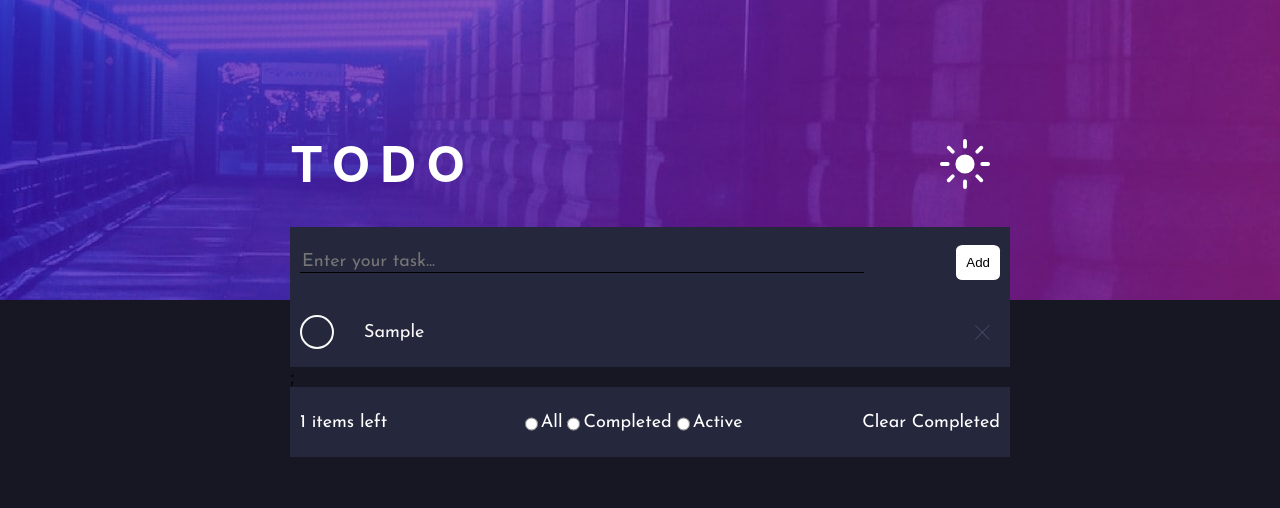
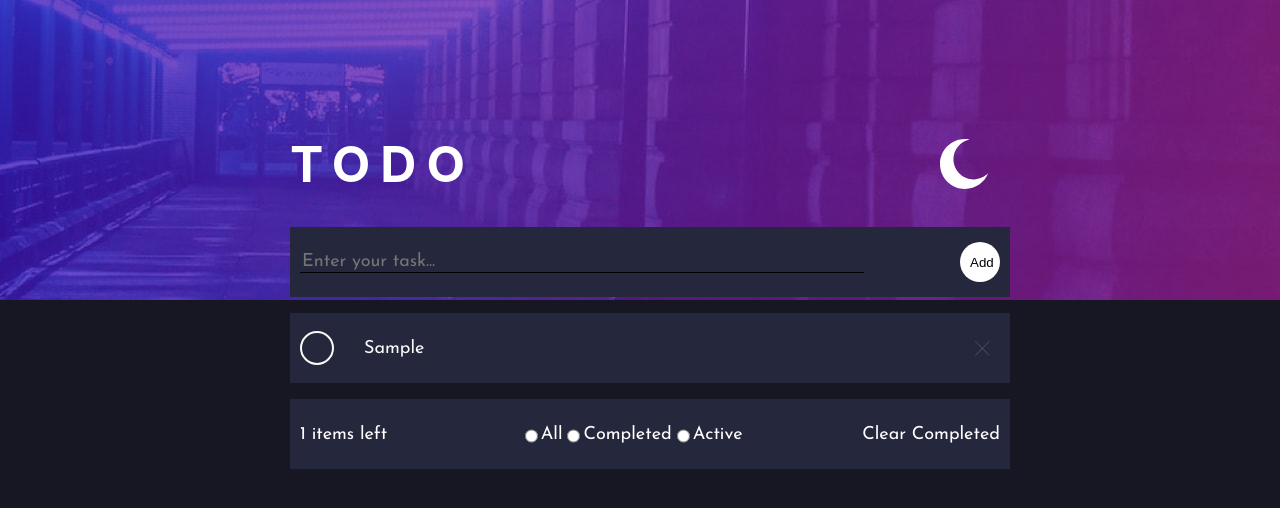
Before and after one commit to alonman17/Todo-app-react, a React (Create React App) app: page / in a window 1280 px wide. Both pictures are taken after typing "Sample" into the empty fields and a click on the button "Add". Shown: the top 508 px of the page. Built offline with nearby package versions, Linux system fonts and the light colour scheme.

Commit message:
Finished main logic, need to add Weather

```diff
--- a/package.json
+++ b/package.json
@@ -7,6 +7,7 @@
     "@testing-library/react": "^12.1.4",
     "@testing-library/user-event": "^13.5.0",
     "react": "^17.0.2",
+    "react-beautiful-dnd": "^13.1.0",
     "react-dom": "^17.0.2",
     "react-scripts": "5.0.0",
     "web-vitals": "^2.1.4"
--- a/src/components/AddTask/AddTask.css
+++ b/src/components/AddTask/AddTask.css
@@ -11,7 +11,9 @@
 
 .addButton {
   border: none;
-  border-radius: 15%;
+  border-radius: 50%;
   padding: 10px;
+  width: 40px;
+  height: 40px;
   background-color: rgb(255, 255, 255);
 }
--- a/src/components/Header/Header.js
+++ b/src/components/Header/Header.js
@@ -1,11 +1,13 @@
 import React from "react";
 import sunIcon from "../../images/icon-sun.svg";
+import moonIcon from "../../images/icon-moon.svg";
 import "./Header.css";
 const Header = () => {
+  const current = new Date();
   return (
     <div className="Header">
       <h1>TODO</h1>
-      <img src={sunIcon} className="weather-logo"></img>
+      <img src={current.getHours() < 18 ? sunIcon : moonIcon} className="weather-logo"></img>
     </div>
   );
 };
--- a/src/components/SingleTask/Task.js
+++ b/src/components/SingleTask/Task.js
@@ -2,24 +2,27 @@ import React from "react";
 import Checked from "../../images/icon-check.svg";
 import Delete from "../../images/icon-cross.svg";
 import { useState } from "react";
-const Task = ({ id, content, done, handleDelete, HandleStatusChange }) => {
-  const [Status, setStatus] = useState(done);
+import { Draggable } from "react-beautiful-dnd";
+const Task = ({ id, content, done, handleDelete, HandleStatusChange, index }) => {
   const onDelete = (event) => {
     handleDelete(id);
   };
   const onChange = () => {
-    setStatus(!Status);
     HandleStatusChange(id);
   };
 
   return (
-    <div className="Task">
-      <div className="Left-side">
-        {Status ? <img src={Checked} className="checked logo" onClick={onChange} /> : <span className="status" onClick={onChange} />}
-        <p>{content}</p>
-      </div>
-      <img src={Delete} className="delete logo" onClick={onDelete}></img>
-    </div>
+    <Draggable key={id} draggableId={id} index={index}>
+      {(provided) => (
+        <li className="Task" {...provided.draggableProps} ref={provided.innerRef} {...provided.dragHandleProps}>
+          <div className="Left-side">
+            {done ? <img src={Checked} className="checked logo" onClick={onChange} /> : <span className="status" onClick={onChange} />}
+            <p>{content}</p>
+          </div>
+          <img src={Delete} className="delete logo" onClick={onDelete}></img>
+        </li>
+      )}
+    </Draggable>
   );
 };
 
--- a/src/components/TaskFooter/TaskFooter.js
+++ b/src/components/TaskFooter/TaskFooter.js
@@ -1,19 +1,19 @@
 import React from "react";
 import "../TaskFooter/TaskFooter.css";
-const TaskFooter = ({ Todos, filterFunc, clearCompleted }) => {
+const TaskFooter = ({ Todos, clearCompleted, handleFilterChange }) => {
   const onClickFilter = (event) => {
-    filterFunc(event.target.value);
+    handleFilterChange(event.target.value);
   };
 
   return (
     <div className="task-footer">
       <div> {Todos.filter((Todo) => !Todo.done).length} items left</div>
       <div className="footer-middle">
-        <input type="radio" value="All" id="All" name="filtering" onClick={onClickFilter} />
+        <input type="radio" value="all" id="All" name="filtering" onClick={onClickFilter} />
         <label>All</label>
-        <input type="radio" value="Completed" id="All" name="filtering" onClick={onClickFilter} />
+        <input type="radio" value="completed" id="All" name="filtering" onClick={onClickFilter} />
         <label>Completed</label>
-        <input type="radio" value="Active" id="All" name="filtering" onClick={onClickFilter} />
+        <input type="radio" value="active" id="All" name="filtering" onClick={onClickFilter} />
         <label>Active</label>
       </div>
       <div onClick={clearCompleted}>Clear Completed</div>
--- a/src/components/TaskList/TaskList.css
+++ b/src/components/TaskList/TaskList.css
@@ -1,4 +1,4 @@
-.TaskList {
+.MainApp {
   width: 100%;
 }
 
@@ -33,6 +33,12 @@
   color: var(--Very-Light-Gray);
 }
 
+.List {
+  list-style-type: none; /* Remove bullets */
+  padding: 0; /* Remove padding */
+  margin: 10px 0 px; /* Remove margins */
+}
+
 .logo {
   width: 15px;
   height: 15px;
--- a/src/components/TaskList/TaskList.js
+++ b/src/components/TaskList/TaskList.js
@@ -5,9 +5,11 @@ import Task from "../SingleTask/Task.js";
 import { useState, useEffect } from "react";
 import TaskFooter from "../TaskFooter/TaskFooter";
 import { nanoid } from "nanoid";
+import { DragDropContext, Droppable, Draggable } from "react-beautiful-dnd";
 const TaskList = () => {
   const [Todos, setTodos] = useState([]);
-  const [Filter, setFilter] = useState("");
+  const [Filter, setFilter] = useState("all");
+
   useEffect(() => {
     const savedTodos = JSON.parse(localStorage.getItem("react-task-app-data"));
     if (savedTodos) {
@@ -43,32 +45,38 @@ const TaskList = () => {
     const newTodos = Todos.filter((Todo) => !Todo.done);
     setTodos(newTodos);
   };
-  let newTodos = Todos;
-  const filterFunc = (filter) => {
-    console.log(filter);
-    console.log(Filter);
 
-    switch (filter) {
-      case "Active":
-        setFilter("Active");
-        newTodos = Todos.filter((Todo) => !Todo.done);
-      case "Completed":
-        setFilter("Completed");
-        newTodos = Todos.filter((Todo) => Todo.done);
-      case "All":
-        //setFilter("All");
-        newTodos = Todos;
-    }
-    console.log(newTodos);
+  function handleOnDragEnd(result) {
+    if (!result.destination) return;
+    const newTodos = Array.from(Todos);
+    const [reorderdTodos] = newTodos.splice(result.source.index, 1);
+    newTodos.splice(result.destination.index, 0, reorderdTodos);
+
+    setTodos(newTodos);
+  }
+
+  const changeFilterHandle = (filter) => {
+    setFilter(filter);
+    if (filter === "all") return Todos;
+    if (filter === "active") return Todos.filter((todo) => todo.done === false);
+    if (filter === "completed") return Todos.filter((todo) => todo.done === true);
   };
   return (
-    <div className="TaskList">
+    <div className="MainApp">
       <AddTask addTodo={addTodo} />
-      {newTodos.map((Todo) => (
-        <Task id={Todo.id} content={Todo.content} done={Todo.done} handleDelete={deleteTodo} HandleStatusChange={changeTodoStatus} />
-      ))}
-      ;
-      <TaskFooter Todos={Todos} filterFunc={filterFunc} clearCompleted={clearCompleted} />
+      <DragDropContext onDragEnd={handleOnDragEnd}>
+        <Droppable droppableId="dropableTasks">
+          {(provided) => (
+            <ul className="List" {...provided.droppableProps} ref={provided.innerRef}>
+              {changeFilterHandle(Filter).map((Todo, index) => (
+                <Task id={Todo.id} content={Todo.content} done={Todo.done} handleDelete={deleteTodo} HandleStatusChange={changeTodoStatus} index={index} />
+              ))}
+              {provided.placeholder}
+            </ul>
+          )}
+        </Droppable>
+      </DragDropContext>
+      <TaskFooter Todos={Todos} clearCompleted={clearCompleted} handleFilterChange={changeFilterHandle} />
     </div>
   );
 };
```
Also changed, not shown: src/components/WeatherComp/Weather.js (added, +11 -0 lines), 1 other file (tests, documents, lock files or other folders).
